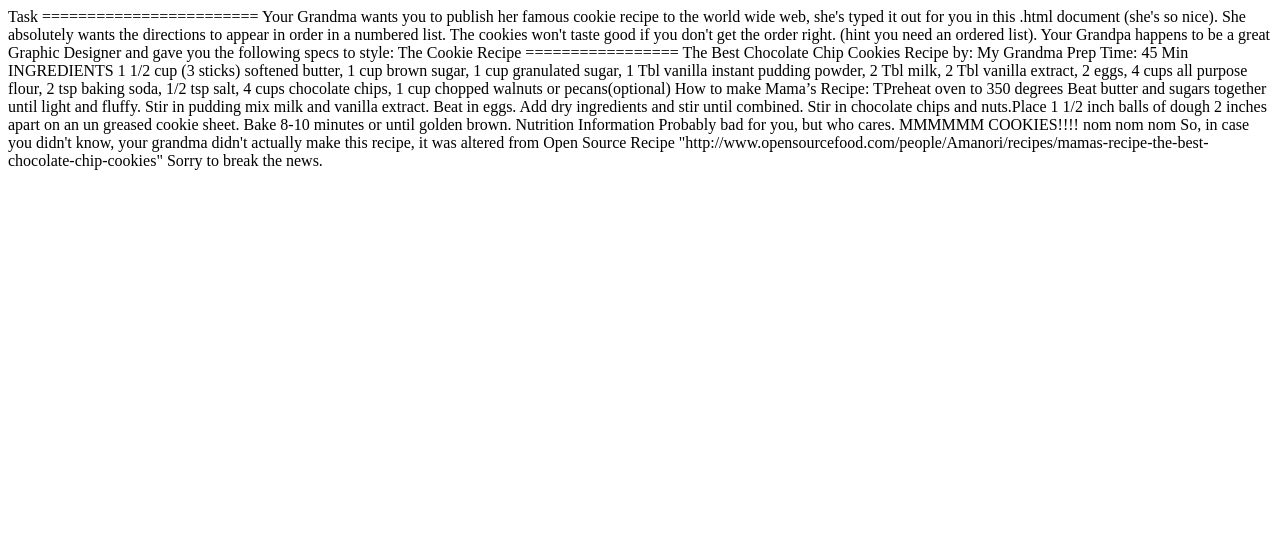
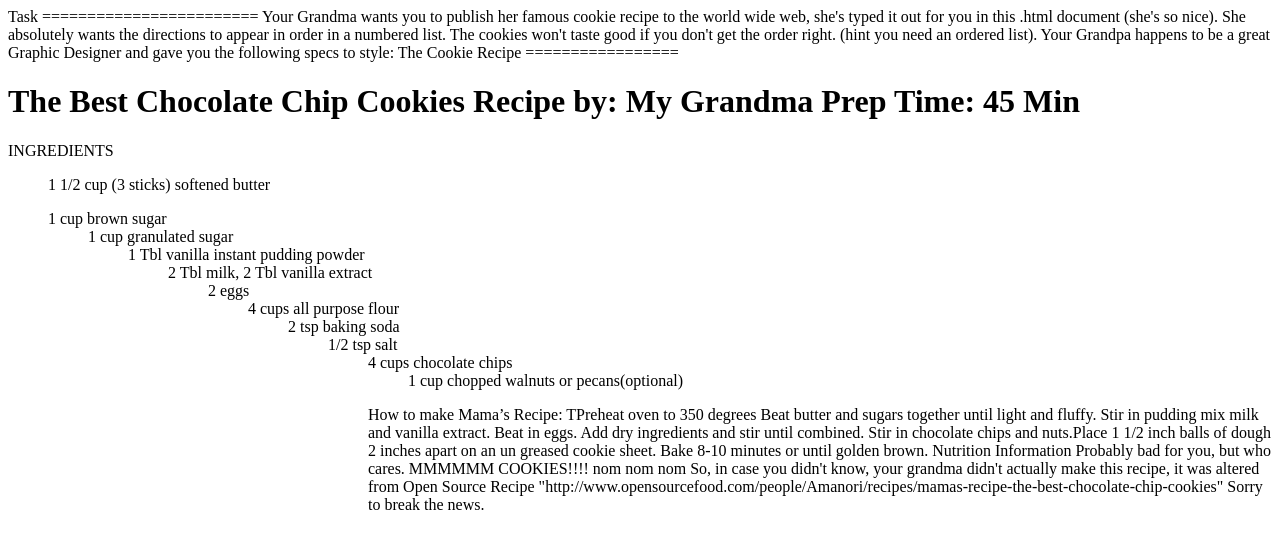
Before and after one commit to svijgen/cookie_recipe, a plain HTML site: page index.html in a window 1280 px wide. Drawn offline with Linux system fonts and the light colour scheme.

Commit message:
first edits

```diff
--- a/index.html
+++ b/index.html
@@ -7,16 +7,27 @@ She absolutely wants the directions to appear in order in a numbered list. The c
 
 Your Grandpa happens to be a great Graphic Designer and gave you the following specs to style:
 
-
-The Cookie Recipe
+<!DOCTYPE>
+<body>The Cookie Recipe</body>
 =================
 
-The Best Chocolate Chip Cookies
-Recipe by: My Grandma
-Prep Time: 45 Min
+	<h1>The Best Chocolate Chip Cookies
+	Recipe by: My Grandma
+	Prep Time: 45 Min</h1>
 
-INGREDIENTS
-1 1/2 cup (3 sticks) softened butter, 1 cup brown sugar, 1 cup granulated sugar, 1 Tbl vanilla instant pudding powder, 2 Tbl milk, 2 Tbl vanilla extract, 2 eggs, 4 cups all purpose flour, 2 tsp baking soda, 1/2 tsp salt, 4 cups chocolate chips, 1 cup chopped walnuts or pecans(optional)
+	<p>INGREDIENTS
+	<ul>1 1/2 cup (3 sticks) softened butter</ul>
+	<ul> 1 cup brown sugar
+	 <ul>1 cup granulated sugar
+	 <ul>1 Tbl vanilla instant pudding powder
+	 <ul>2 Tbl milk, 2 Tbl vanilla extract
+	 <ul>2 eggs
+	 <ul>4 cups all purpose flour
+	 <ul>2 tsp baking soda
+	 <ul>1/2 tsp salt
+	 <ul>4 cups chocolate chips
+	 <ul>1 cup chopped walnuts or pecans(optional)</ul>
+	</p>
 
 How to make Mama’s Recipe: TPreheat oven to 350 degrees Beat butter and sugars together until light and fluffy. Stir in pudding mix milk and vanilla extract. Beat in eggs. Add dry ingredients and stir until combined.
 Stir in chocolate chips and nuts.Place 1 1/2 inch balls of dough 2 inches apart on an un greased cookie sheet. Bake 8-10 minutes or until golden brown.
```
